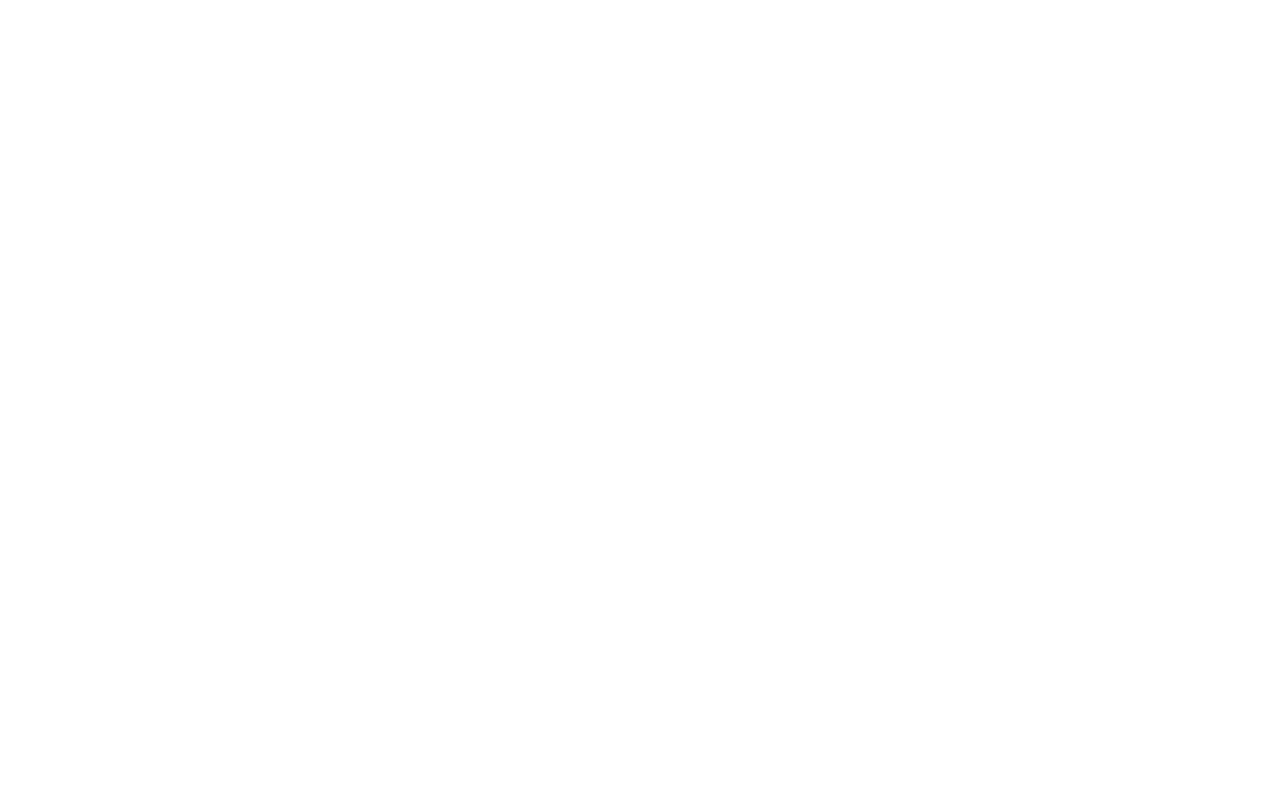
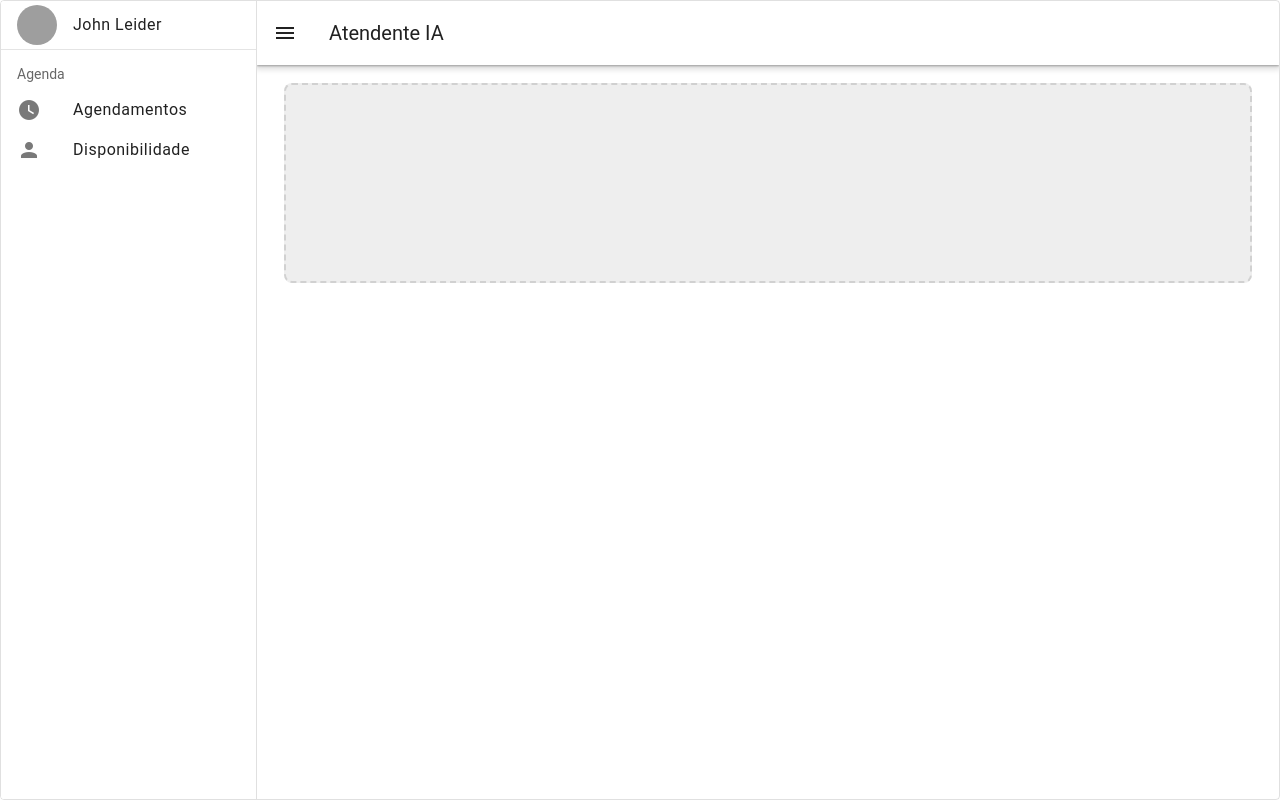
Before and after one commit to RafaelLima99/frontend-atendente-ia, a Nuxt app: page / in a window 1280 px wide. Built offline with nearby package versions, Linux system fonts and the light colour scheme; grey boxes are pictures that could not be loaded.

Commit message:
feat: criação nav e sidbar

```diff
--- a/app/app.vue
+++ b/app/app.vue
@@ -1,5 +1,9 @@
 <template>
-    <nuxt-page />
+    <v-app>
+        <NuxtLayout>
+            <nuxt-page />
+        </NuxtLayout>
+    </v-app>
 </template>
 
 <script lang="ts" setup>
--- a/app/components/HelloWorld.vue
+++ /dev/null
@@ -1,94 +0,0 @@
-<template>
-  <v-container class="fill-height d-flex flex-column justify-center" max-width="1100">
-    <div>
-      <v-img
-        class="mb-4 font-weight-bold"
-        height="150"
-        src="@/assets/logo.png"
-      />
-
-      <div class="mb-8 text-center">
-        <div class="text-body-medium font-weight-light mb-n1">Welcome to</div>
-        <div class="text-display-medium font-weight-bold">Vuetify</div>
-      </div>
-
-      <v-row>
-        <v-col cols="12">
-          <v-card
-            class="py-4"
-            color="surface-variant"
-            image="https://cdn.vuetifyjs.com/docs/images/one/create/feature.png"
-            rounded="lg"
-            variant="tonal"
-          >
-            <template #prepend>
-              <v-avatar class="ml-2 mr-4" icon="mdi-rocket-launch-outline" size="60" variant="tonal" />
-            </template>
-
-            <template #image>
-              <v-img position="top right" />
-            </template>
-
-            <template #title>
-              <div class="my-title my-uppercase text-headline-medium font-weight-bold">Get started</div>
-            </template>
-
-            <template #subtitle>
-              <div class="text-body-large">
-                Change this page by updating <v-kbd>{{ `<HelloWorld />` }}</v-kbd> in <v-kbd>components/HelloWorld.vue</v-kbd>.
-              </div>
-            </template>
-          </v-card>
-        </v-col>
-
-        <v-col v-for="link in links" :key="link.href" cols="6">
-          <v-card
-            append-icon="mdi-open-in-new"
-            class="py-4"
-            color="surface-variant"
-            :href="link.href"
-            rel="noopener noreferrer"
-            rounded="lg"
-            :subtitle="link.subtitle"
-            target="_blank"
-            :title="link.title"
-            variant="tonal"
-          >
-            <template #prepend>
-              <v-avatar class="ml-2 mr-4" :icon="link.icon" size="60" variant="tonal" />
-            </template>
-          </v-card>
-        </v-col>
-      </v-row>
-    </div>
-  </v-container>
-</template>
-
-<script setup lang="ts">
-  const links = [
-    {
-      href: 'https://vuetifyjs.com/',
-      icon: 'mdi-text-box-outline',
-      subtitle: 'Learn about all things Vuetify in our documentation.',
-      title: 'Documentation',
-    },
-    {
-      href: 'https://vuetifyjs.com/introduction/why-vuetify/#feature-guides',
-      icon: 'mdi-star-circle-outline',
-      subtitle: 'Explore available framework Features.',
-      title: 'Features',
-    },
-    {
-      href: 'https://vuetifyjs.com/components/all',
-      icon: 'mdi-widgets-outline',
-      subtitle: 'Discover components in the API Explorer.',
-      title: 'Components',
-    },
-    {
-      href: 'https://discord.vuetifyjs.com',
-      icon: 'mdi-account-group-outline',
-      subtitle: 'Connect with Vuetify developers.',
-      title: 'Community',
-    },
-  ]
-</script>
--- /dev/null
+++ b/app/layouts/default.vue
@@ -0,0 +1,55 @@
+
+<template>
+    <v-layout class="rounded rounded-md border">
+        <v-navigation-drawer v-model="drawer">
+            <v-list-item prepend-avatar="https://randomuser.me/api/portraits/men/78.jpg" title="John Leider">
+            </v-list-item>
+
+            <v-divider></v-divider>
+
+            <v-list density="compact">
+                <v-list-subheader>Agenda</v-list-subheader>
+
+                <v-list-item
+                    v-for="(item, i) in items" :key="i" :value="item" color="primary">
+                    <template v-slot:prepend>
+                    <v-icon :icon="item.icon"></v-icon>
+                    </template>
+
+                    <v-list-item-title >{{ item.text }}</v-list-item-title>
+
+                </v-list-item>
+            </v-list>
+        </v-navigation-drawer>
+
+        <v-app-bar title="Atendente IA">
+            <template v-slot:prepend>
+                <v-app-bar-nav-icon variant="text" @click.stop="drawer = !drawer"></v-app-bar-nav-icon>
+            </template>
+
+        </v-app-bar>
+
+        <v-main class="d-flex align-center justify-center" height="300">
+            <v-container>
+                <slot />
+            </v-container>
+        </v-main>
+    </v-layout>
+</template>
+
+<script setup>
+    import { ref, watch } from 'vue'
+
+    const drawer = ref(true)
+    const group = ref(null)
+
+    watch(group, () => {
+        drawer.value = true
+    })
+
+    const items = [
+    { text: 'Agendamentos', icon: 'mdi-clock' },
+    { text: 'Disponibilidade', icon: 'mdi-account' }
+  ]
+
+</script>
--- a/app/pages/index.vue
+++ b/app/pages/index.vue
@@ -1,3 +1,9 @@
 <template>
-
+  <v-sheet
+          border="dashed md"
+          color="surface-light"
+          height="200"
+          rounded="lg"
+          width="100%"
+        ></v-sheet>
 </template>
```
